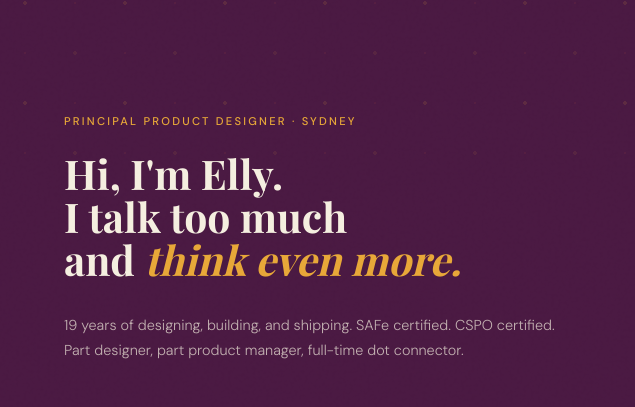
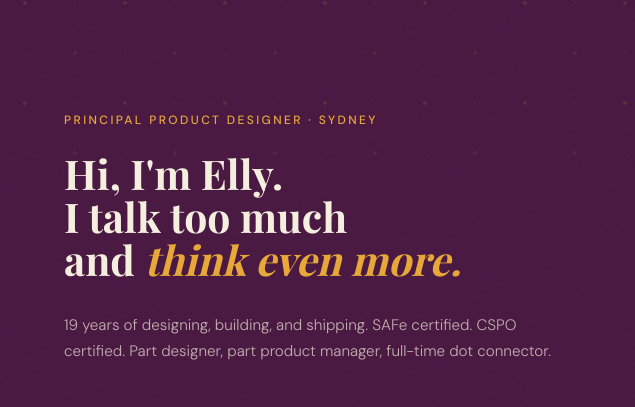
Before and after one commit to moxiestrife/portfolio-2026, a website: page index.html in a window 1280 px wide. Shown: the part 122-529 px from the top of the page, 0-635 px from the left. Drawn offline with nearby package versions, Linux system fonts and the light colour scheme; a web font is replaced by a local one.

Commit message:
Extract design tokens to tokens.css — single source of truth for all pages
Made-with: Cursor

```diff
--- a/index.html
+++ b/index.html
@@ -5,48 +5,10 @@
 <meta name="viewport" content="width=device-width, initial-scale=1.0, viewport-fit=cover">
 <title>Elly Hizon · Portfolio</title>
 <link href="https://fonts.googleapis.com/css2?family=DM+Sans:wght@300;400;500&family=Plus+Jakarta+Sans:wght@300;400&family=Playfair+Display:ital,wght@0,700;1,700&display=swap" rel="stylesheet">
+<link rel="stylesheet" href="tokens.css">
 <link rel="stylesheet" href="nav.css">
 <style>
-  :root {
-    --terracotta: #C8553D;
-    --saffron: #E8A838;
-    --teal: #2A7C78;
-    --teal-light: #3FA39E;
-    --plum: #4A1942;
-    --ivory: #F5EFE0;
-    --ivory-dark: #EDE4CE;
-    --charcoal: #1E1A18;
-    --warm-white: #FAF6EE;
-    --dusty-rose: #C47B6A;
-    --cobalt: #1B4E72;
-    /*
-      Typography tokens — fluid scale, no html font-size manipulation.
-      clamp(min, preferred, max): min at ~360px, max at ~1400px+
-      All rem values relative to browser default 16px only.
-    */
-    --font-label:        clamp(0.7rem,  0.75vw, 0.85rem);
-    --font-headline:     clamp(1.75rem, 3.2vw,  3.5rem);
-    --font-body:         clamp(0.9rem,  0.85vw, 1.1rem);
-    --font-section-title:clamp(1.5rem,  2.4vw,  2.8rem);
-    --line-height-headline: 1.05;
-    --line-height-body: 1.7;
-  }
-
-  /* Mobile font bump — overrides clamp mins on small screens only */
-  @media (max-width: 640px) {
-    :root {
-      --font-label:         0.8rem;
-      --font-headline:      2.4rem;
-      --font-body:          1.05rem;
-      --font-section-title: 1.9rem;
-    }
-  }
-
   /* Breakpoints: 360 (XXS), 600 (XS), 640 (S), 740 (S landscape), 900 (M), 980, 1100 (L), 1400 (XL); + max-height 500px (compact landscape) */
-
-  * { margin: 0; padding: 0; box-sizing: border-box; }
-
-  html { scroll-behavior: smooth; }
 
   body {
     background: var(--warm-white);
--- /dev/null
+++ b/tokens.css
@@ -0,0 +1,45 @@
+/*
+  Design tokens — single source of truth for all pages.
+  Import this before any page-specific styles.
+  All rem values relative to browser default 16px only.
+*/
+
+:root {
+  /* ── Colour palette ── */
+  --terracotta: #C8553D;
+  --saffron:    #E8A838;
+  --teal:       #2A7C78;
+  --teal-light: #3FA39E;
+  --plum:       #4A1942;
+  --plum-light: #6B2D6E;
+  --ivory:      #F5EFE0;
+  --ivory-dark: #EDE4CE;
+  --warm-white: #FAF6EE;
+  --charcoal:   #1E1A18;
+  --dusty-rose: #C47B6A;
+  --cobalt:     #1B4E72;
+  --mid:        #6B6460;
+  --border:     rgba(74,25,66,0.12);
+
+  /* ── Typography — fluid scale, caps at ~1100px+ ── */
+  --font-label:         clamp(0.75rem, 0.75vw, 0.85rem);
+  --font-body:          clamp(0.95rem, 0.85vw, 1.1rem);
+  --font-section-title: clamp(1.5rem,  2.4vw,  2.8rem);
+  --font-headline:      clamp(1.75rem, 3.2vw,  3.5rem);
+  --line-height-headline: 1.05;
+  --line-height-body:     1.7;
+}
+
+/* Mobile font bump — overrides clamp mins on small screens only */
+@media (max-width: 640px) {
+  :root {
+    --font-label:         0.8rem;
+    --font-body:          1.05rem;
+    --font-section-title: 1.9rem;
+    --font-headline:      2.4rem;
+  }
+}
+
+/* Base resets */
+*, *::before, *::after { box-sizing: border-box; margin: 0; padding: 0; }
+html { scroll-behavior: smooth; }
```
Also changed, not shown: aconex-id.html (+1 -22 lines), aconex-punchlists.html (+1 -23 lines).
